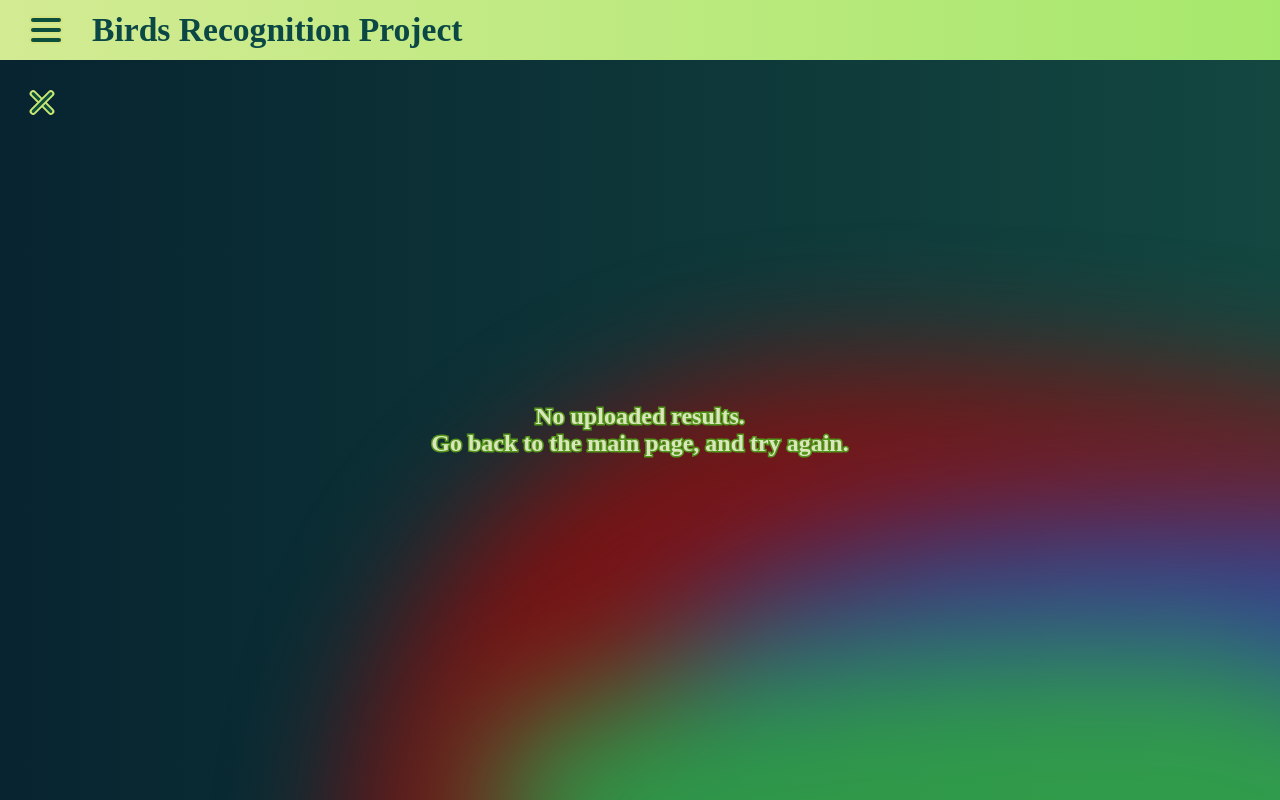
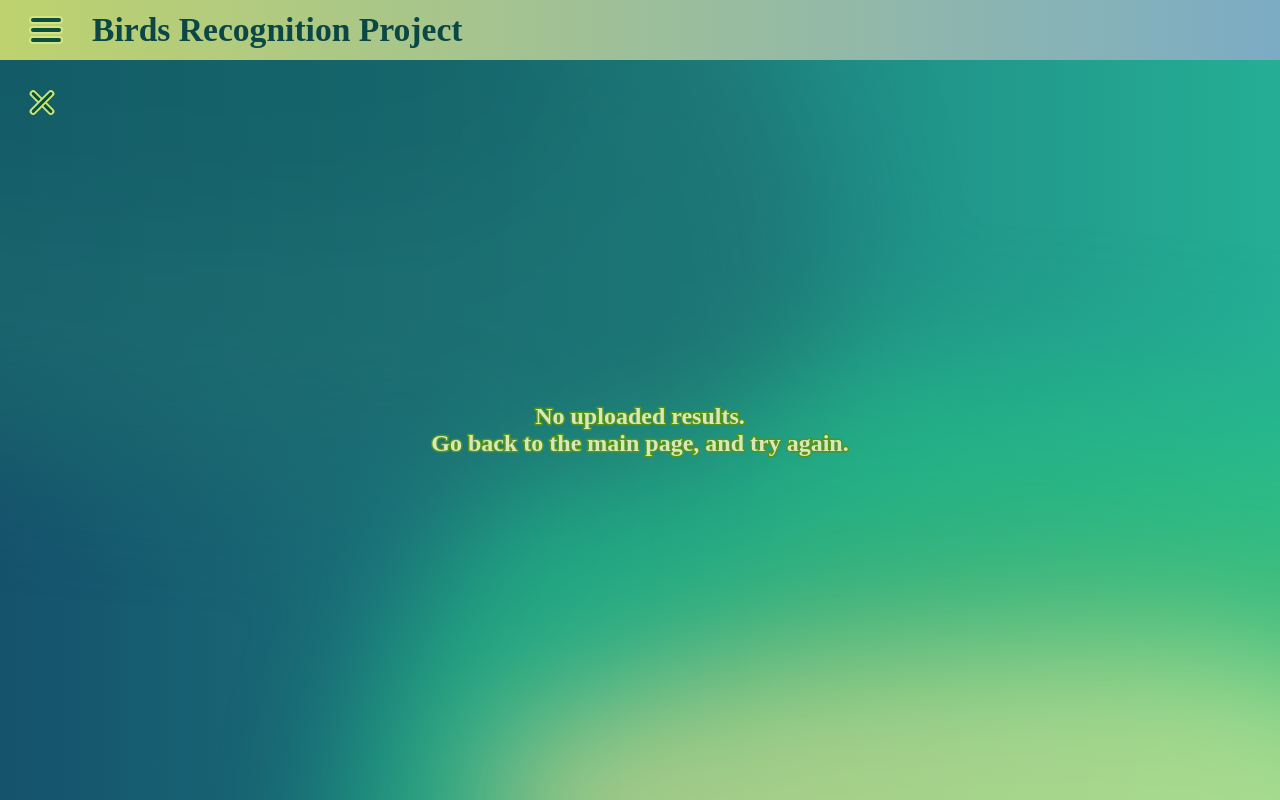
Before and after one commit to martindabuilder/BirdRecognitionApp, a React app in the folder frontend/: page /results in a window 1280 px wide. Built offline with nearby package versions, Linux system fonts and the light colour scheme; the HTML template or start-up script is replaced by a standard one.

Commit message:
Title bar color shift work + different map styling

```diff
--- a/frontend/src/components/Shared/HabitatMap.jsx
+++ b/frontend/src/components/Shared/HabitatMap.jsx
@@ -57,14 +57,17 @@ function HabitatMap({scientificName}) {
             >
 
             <TileLayer
-                attribution='&copy; OpenStreetMap contributors'
-                url="https://{s}.tile.openstreetmap.org/{z}/{x}/{y}.png"
+                minZoom={0}
+                maxZoom={18}
+                attribution='&copy; <a href="https://www.stadiamaps.com/" target="_blank">Stadia Maps</a> &copy; <a href="https://www.stamen.com/" target="_blank">Stamen Design</a> &copy; <a href="https://openmaptiles.org/" target="_blank">OpenMapTiles</a> &copy; <a href="https://www.openstreetmap.org/copyright">OpenStreetMap</a> contributors'
+                url="https://tiles.stadiamaps.com/tiles/stamen_terrain/{z}/{x}/{y}{r}.{ext}"
+                ext="png"
             />
 
             <TileLayer
                 attribution='&copy; iNaturalist'
                 url={`https://api.inaturalist.org/v1/taxon_ranges/${taxonID}/{z}/{x}/{y}.png`}
-                opacity={0.6}
+                opacity={0.8}
             />
 
             </MapContainer>
--- a/frontend/src/components/Shared/TitleBar.jsx
+++ b/frontend/src/components/Shared/TitleBar.jsx
@@ -1,5 +1,5 @@
 import { useState } from "react"
-import { useNavigate } from "react-router-dom"
+import { useNavigate, useLocation } from "react-router-dom"
 
 import "./title-bar.css"
 
@@ -7,6 +7,14 @@ import "./title-bar.css"
 function TitleBar(){
     const [menuOpen, setMenuOpen] = useState(false)
     const navigate = useNavigate()
+    const currentPage =
+        location.pathname === "/results"
+            ? "results"
+            : location.pathname === "/birdlist"
+            ? "birdlist"
+            : location.pathname === "/information"
+            ? "info"
+            : "main"
 
     function goToBirdList(){
         setMenuOpen(false)
@@ -20,26 +28,32 @@ function TitleBar(){
 
     return (
         <>
-        <div className = "title-bar">
-            <button className={`sidebar-button ${menuOpen ? "open" : ""}`} onClick = {() => setMenuOpen(!menuOpen)}>
+        <div className = {`title-bar ${currentPage}-theme`}>
+
+            <div className = "title-gradient main-gradient"></div>
+            <div className = "title-gradient results-gradient"></div>
+            <div className = "title-gradient birdlist-gradient"></div>
+            <div className = "title-gradient info-gradient"></div>
+
+            <button className = {`sidebar-button ${menuOpen ? "open" : ""}`} onClick = {() => setMenuOpen(!menuOpen)}>
                 <span></span>
                 <span></span>
                 <span></span>
             </button>
 
-            <h2 className="project-title">
+            <h2 className = "project-title">
                 Birds Recognition Project
             </h2>
         </div>
 
         <div className = {`menu-blur ${menuOpen ? "open" : ""}`}></div>
 
-        <div className={`side-menu-section ${menuOpen ? "open" : ""}`}>
-            <button className="list-button" onClick = {goToBirdList}>
+        <div className = {`side-menu-section ${menuOpen ? "open" : ""}`}>
+            <button className = "list-button" onClick = {goToBirdList}>
                 List of birds.
             </button>
 
-            <button className="info-button" onClick = {goToSources}>
+            <button className = "info-button" onClick = {goToSources}>
                 Sources.
             </button>
         </div>
--- a/frontend/src/components/Shared/habitat_map.css
+++ b/frontend/src/components/Shared/habitat_map.css
@@ -10,4 +10,32 @@
     height: 100%;
 }
 
+.leaflet-control-attribution {
+    background: #dbdd67 !important;
+    color: #f0f0e9 !important;
+    font-size: 7px !important;
+    padding: 2px 6px !important;
+    border-radius: 6px 0 0 0;
+    backdrop-filter: blur(3px);
+}
+
+.leaflet-control-attribution a {
+    color: rgba(210, 237, 170, 0.85) !important;
+}
+
+/* Zoom controls */
+.leaflet-control-zoom a {
+    background: rgb(255, 0, 0) !important;
+    color: rgb(252, 252, 252) !important;
+    border: 2px solid rgb(123, 255, 0) !important;
+    border-radius: 6px !important;
+}
+
+.leaflet-control-zoom a:hover {
+    background: rgb(25, 0, 255) !important;
+    color: rgb(247, 0, 255) !important;
+}
+
+
+/* photo in case the habitat map could not be loaded */
 .habitat-fallback {}
--- a/frontend/src/components/Shared/title-bar.css
+++ b/frontend/src/components/Shared/title-bar.css
@@ -1,6 +1,5 @@
 .title-bar {
     position: relative;
-    background: linear-gradient(90deg, #f1ec58, #b45b35);  /* the "default" gradient, plain static value */
     height: 60px;
     width: 100%;
     display: flex;
@@ -13,28 +12,39 @@
     font-weight: 600;
     z-index: 10;
     overflow: hidden;
+    isolation: isolate;
 }
 
-.title-bar::after {
-    content: "";
+.title-gradient {
     position: absolute;
     inset: 0;
-    background: linear-gradient(90deg, #d3eb93, #a6e86c);
     opacity: 0;
+    pointer-events: none;
     transition: opacity 1.2s ease;
-    z-index: -1;
-    pointer-events: none;
 }
-.results-theme .title-bar::after { opacity: 1; }
+
+.main-gradient { background: linear-gradient( 90deg, #f1ec58, #b45b35); }
+.results-gradient { background: linear-gradient( 90deg, #bed26e, #7cacc5); }
+.birdlist-gradient { background: linear-gradient(90deg, #94de7b, #bba32c); }
+.info-gradient { background: linear-gradient(90deg, #120373, #7b8600); }
+
+/* active colors for the title bar */
+.main-theme .main-gradient { opacity: 1; }
+.results-theme .results-gradient { opacity: 1; }
+.birdlist-theme .birdlist-gradient { opacity: 1; }
+.info-theme .info-gradient { opacity: 1; }
+
 
 /* title bar text */
 .project-title {
     color: rgb(11, 71, 68);
+    z-index: 11;
 }
 
 
 /* Button that opens the sidebar */
 .sidebar-button {
+    position: relative;
     width: 44px;
     height: 44px;
     background: transparent;
@@ -84,7 +94,7 @@
     transform: translateX(0);
 }
 
-/* information =and bird list section buttons */
+/* information and bird list section buttons */
 .info-button,
 .list-button {
     width: 100%;
--- a/frontend/src/index.css
+++ b/frontend/src/index.css
@@ -212,10 +212,14 @@ html, body {
 
 /* results page background */
 .results-theme {
-  --aurora-base: linear-gradient(90deg, #072430 0%, #134740 100%);
-  --aurora-c1: #b80000;
-  --aurora-c2: #4143cd;
-  --aurora-c3: #41cd51;
+  --aurora-base: linear-gradient(90deg, #15526c 0%, #25ae95 100%);
+  --aurora-c1: #26c286;
+  --aurora-c2: #46c26f;
+  --aurora-c3: #6cd459;
+  --aurora-c4: #eff48c;
+
+  --aurora-c5: #1d6e6e;
+  --aurora-c6: #146265;
 }
 
 .birdlist-theme {}
```
Lines whose indentation alone changed are shown as unchanged.
